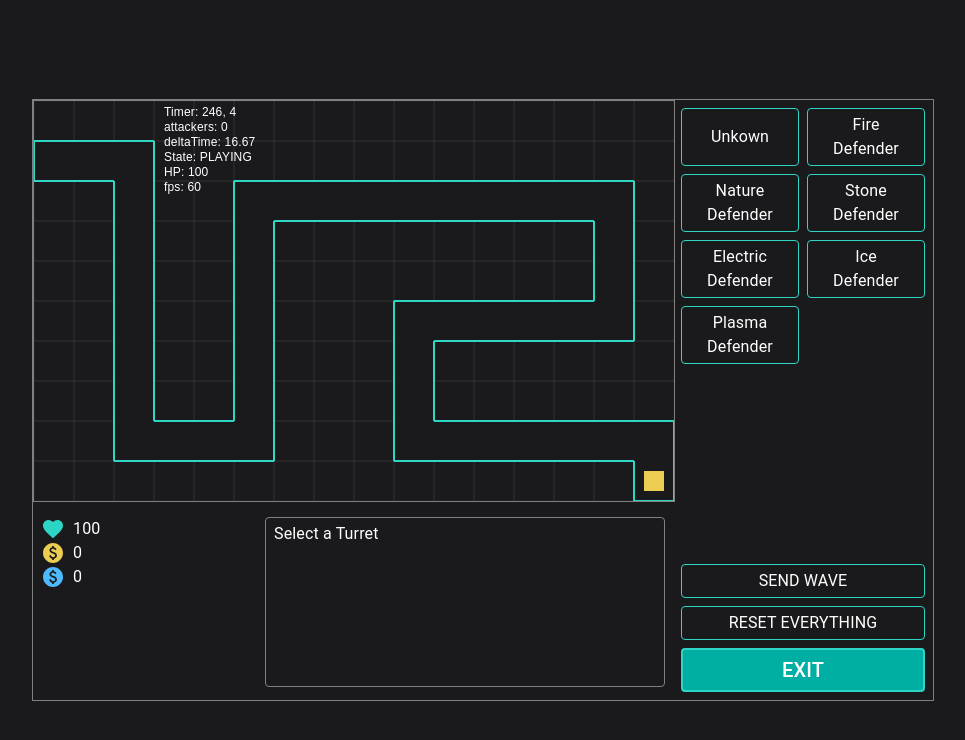
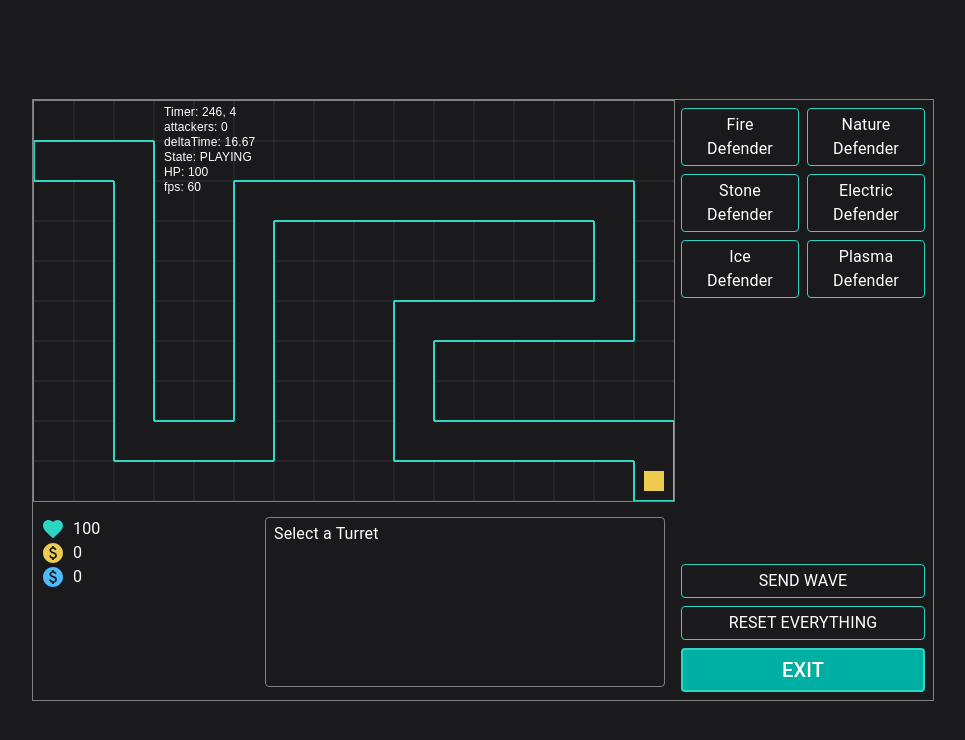
Before and after one commit to Lausi95/Nexus-TD, a React (Vite) app in the folder frontend/: page /Game in a window 1280 px wide. Shown: the top 740 px of the page, without its empty margins (157-1122 px from the left). Built offline with nearby package versions, Linux system fonts and the light colour scheme.

Commit message:
fix: Ice attacer is immune to freeze

```diff
--- a/frontend/src/game/engine/AttackerObject.ts
+++ b/frontend/src/game/engine/AttackerObject.ts
@@ -86,7 +86,10 @@ export default abstract class AttackerObject {
     let calculatedVelocity = this.gameObject.velocity;
 
     // Consider if the attacker is slowed down
-    if (this.gameObject.game.now - this.lastTimeFreezed < 1000) {
+    if (
+      this.gameObject.elementType !== ELEMENT_TYPE.ICE &&
+      this.gameObject.game.now - this.lastTimeFreezed < 1000
+    ) {
       calculatedVelocity = this.gameObject.velocity / 2;
       if (this.gameObject.elementType === ELEMENT_TYPE.ELECTRIC) {
         calculatedVelocity = this.gameObject.velocity / 3;
--- a/frontend/src/game/entities/attackers/ice_attacker.ts
+++ b/frontend/src/game/entities/attackers/ice_attacker.ts
@@ -21,7 +21,7 @@ export default class IceAttacker extends AttackerObject {
   }
 
   draw(context: any) {
-    drawDiamond(context, this, COLOR.LIGHT_BLUE);
+    drawDiamond(context, this, COLOR.PORTAL_BLUE);
     drawHpBar(context, this);
   }
 
--- a/frontend/src/pages/Game.tsx
+++ b/frontend/src/pages/Game.tsx
@@ -120,10 +120,6 @@ const Game: React.FC = () => {
               gap: 1,
             }}
           >
-              <GameButton
-                  text={'Unkown'}
-                  onClick={() => handleAddTurret(ELEMENT_TYPE.UNKOWN)}
-              />
             <GameButton
               text={'Fire Defender'}
               onClick={() => handleAddTurret(ELEMENT_TYPE.FIRE)}
```
